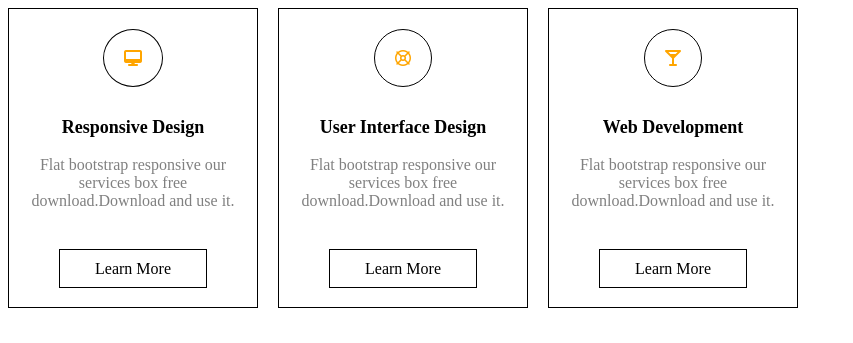
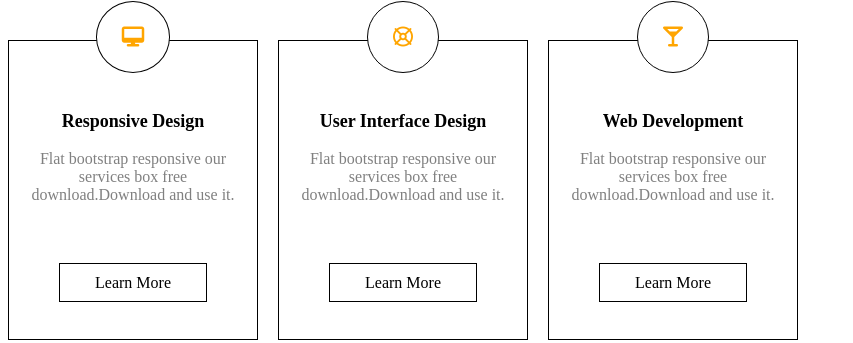
Before and after one commit to HaaaamBurger/html_HM, a plain HTML site: page HM_3/index.html in a window 1280 px wide. Shown: the whole page, without its empty margins (0-853 px from the left). Drawn offline with Linux system fonts and the light colour scheme.

Commit message:
postions:absolute,relative;

```diff
--- a/HM_3/index.html
+++ b/HM_3/index.html
@@ -11,9 +11,12 @@
     <div class="wrapper">
 
       <div class="info_block">
+        <div class="img_helper">
           <div class="img_block">
             <i class="fa-solid fa-desktop"></i>
           </div>
+        </div>
+
         <div class="info_text">
           <p>Responsive Design</p>
           <p>Flat bootstrap responsive our services box free download.Download and use it.</p>
@@ -27,8 +30,10 @@
 
 
       <div class="info_block">
+        <div class="img_helper">
           <div class="img_block">
             <i class="fa-regular fa-life-ring"></i>
+          </div>
         </div>
         <div class="info_text">
           <p>User Interface Design</p>
@@ -43,8 +48,10 @@
 
 
       <div class="info_block">
+        <div class="img_helper">
           <div class="img_block">
              <i class="fa-solid fa-martini-glass"></i>
+          </div>
         </div>
         <div class="info_text">
           <p>Web Development</p>
--- a/HM_3/style.css
+++ b/HM_3/style.css
@@ -1,22 +1,23 @@
 .wrapper{
     display: flex;
-
+    margin-top: 40px;
 }
 .info_block{
     text-align: center;
     box-sizing: border-box;
     border: 1px solid black;
 
-    padding: 20px;
     height: 300px;
     min-width: 250px;
     max-width: 250px;
     margin-right: 20px;
 
-
+    position: relative;
 }
 .info_text{
-    margin-top: 30px;
+    padding-left: 9px;
+    padding-right: 9px;
+    margin-top: 70px;
 }
 .info_text p:first-child{
     font-size: 18px;
@@ -26,7 +27,7 @@
     color: gray;
 }
 .info_button{
-    margin-top: 50px;
+    margin-top: 70px;
 }
 .info_button a{
     text-decoration: none;
@@ -37,8 +38,19 @@
 }
 .fa-desktop,.fa-life-ring,.fa-martini-glass{
     border: 1px solid black;
+    background-color: white;
 
     color: orange;
     border-radius: 50%;
-    padding: 20px;
+    padding: 25px;
+    font-size: 20px;
 }
+.img_helper{
+    width: 100%;
+
+    position: absolute;
+    top: -40px;
+}
+.img_block{
+
+}
```
Lines whose indentation alone changed are shown as unchanged.
